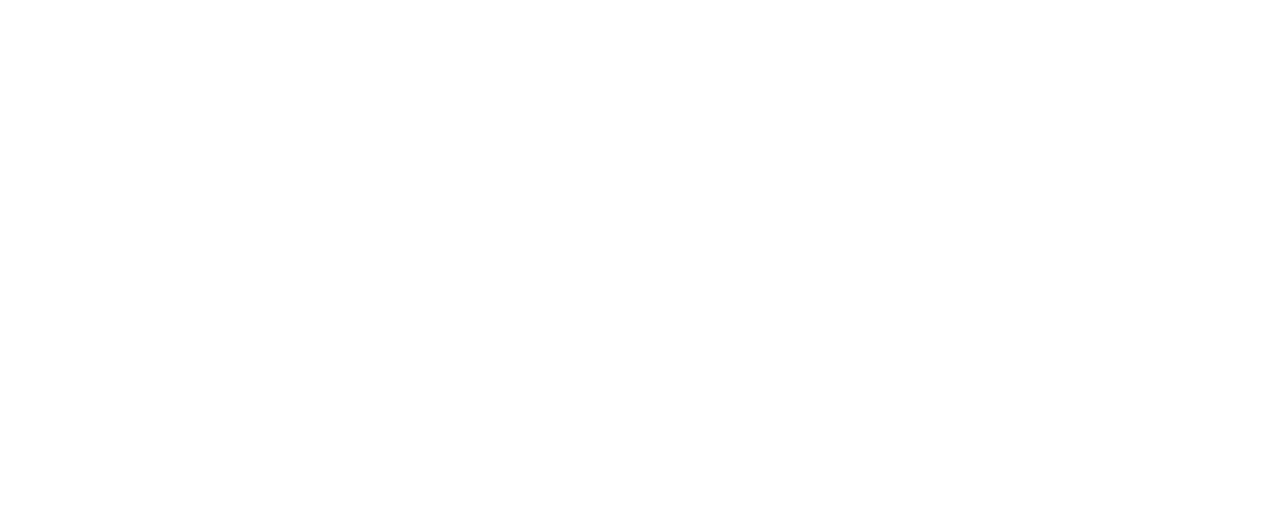
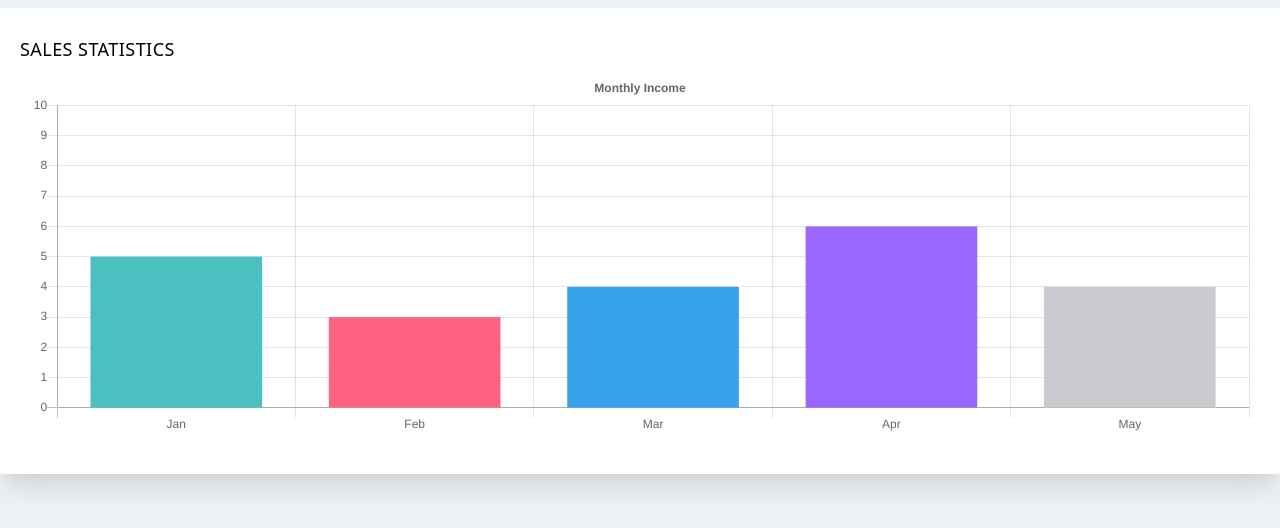
Before and after one commit to cnihtknecht/FS360, a Nuxt app: page /dashboard in a window 1280 px wide. Before the commit this address had no page. Shown: the top 528 px of the page. Built offline with nearby package versions, Linux system fonts and the light colour scheme.

Commit message:
end tutorial 4

```diff
--- /dev/null
+++ b/components/charts/BarChart.js
@@ -0,0 +1,11 @@
+import { Bar, mixins } from 'vue-chartjs'
+const { reactiveProp } = mixins
+
+export default {
+  extends: Bar,
+  mixins: [reactiveProp],
+  props: ['options'],
+  mounted () {
+    this.renderChart(this.chartData, this.options)
+  }
+}
--- /dev/null
+++ b/components/charts/LineChart.js
@@ -0,0 +1,11 @@
+import { Line, mixins } from 'vue-chartjs'
+const { reactiveProp } = mixins
+
+export default {
+  extends: Line,
+  mixins: [reactiveProp],
+  props: ['options'],
+  mounted () {
+    this.renderChart(this.chartData, this.options)
+  }
+}
--- /dev/null
+++ b/components/items/ContentCard.vue
@@ -0,0 +1,12 @@
+<template>
+    <div class="py-5 bg-white rounded-sm shadow-xl">
+        <div class="px-5 py-2 flex-col">
+            <div class="text-lg font-thin font-sans tracking-wide">
+                <slot name="title"></slot>
+            </div>
+            <div>
+                <slot name="content"></slot>
+            </div>
+        </div>
+    </div>
+</template>
--- /dev/null
+++ b/layouts/dashboard.vue
@@ -0,0 +1,10 @@
+<template>
+    <div>
+        <nuxt class="bg-gray-200 w-full h-screen" />
+    </div>
+</template>
+<script>
+    export default {
+        name:"dashboard",
+    }
+</script>
--- a/layouts/default.vue
+++ b/layouts/default.vue
@@ -4,59 +4,8 @@
   </div>
 </template>
 
-<style>
-html {
-  font-family:
-    'Source Sans Pro',
-    -apple-system,
-    BlinkMacSystemFont,
-    'Segoe UI',
-    Roboto,
-    'Helvetica Neue',
-    Arial,
-    sans-serif;
-  font-size: 16px;
-  word-spacing: 1px;
-  -ms-text-size-adjust: 100%;
-  -webkit-text-size-adjust: 100%;
-  -moz-osx-font-smoothing: grayscale;
-  -webkit-font-smoothing: antialiased;
-  box-sizing: border-box;
+<script>
+export default {
+  name:"default"
 }
-
-*,
-*::before,
-*::after {
-  box-sizing: border-box;
-  margin: 0;
-}
-
-.button--green {
-  display: inline-block;
-  border-radius: 4px;
-  border: 1px solid #3b8070;
-  color: #3b8070;
-  text-decoration: none;
-  padding: 10px 30px;
-}
-
-.button--green:hover {
-  color: #fff;
-  background-color: #3b8070;
-}
-
-.button--grey {
-  display: inline-block;
-  border-radius: 4px;
-  border: 1px solid #35495e;
-  color: #35495e;
-  text-decoration: none;
-  padding: 10px 30px;
-  margin-left: 15px;
-}
-
-.button--grey:hover {
-  color: #fff;
-  background-color: #35495e;
-}
-</style>
+</script>
--- a/package.json
+++ b/package.json
@@ -11,7 +11,9 @@
   },
   "dependencies": {
     "@nuxtjs/axios": "^5.11.0",
-    "nuxt": "^2.13.0"
+    "chart.js": "^2.9.3",
+    "nuxt": "^2.13.0",
+    "vue-chartjs": "^3.5.0"
   },
   "devDependencies": {
     "@nuxtjs/tailwindcss": "^2.0.0"
--- /dev/null
+++ b/pages/dashboard/index.vue
@@ -0,0 +1,81 @@
+<template>
+    <div class="flex flex-col">
+        <contentCard class="mt-2 mb-4">
+            <template v-slot:title>
+                SALES STATISTICS
+            </template>
+            <template v-slot:content>
+                <div class="w-full overflow-hidden p-2">
+                    <barChart :chart-data="revenueMonthly.barChartData"
+                    :options="revenueMonthly.barChartOptions" :height="120"></barChart>
+                </div>
+            </template>
+        </contentCard>
+    </div>
+</template>
+
+<script>
+import ContentCard from "~/components/items/ContentCard.vue";
+import BarChart from '~/components/charts/Barchart';
+import LineChart from '~/components/charts/LineChart';
+
+const chartColors = {
+red: 'rgb(255, 99, 132)',
+orange: 'rgb(255, 159, 64)',
+yellow: 'rgb(255, 205, 86)',
+green: 'rgb(75, 192, 192)',
+blue: 'rgb(54, 162, 235)',
+purple: 'rgb(153, 102, 255)',
+grey: 'rgb(201, 203, 207)'
+};
+
+    export default {
+        layout: "dashboard",
+        components:{
+            ContentCard,
+            BarChart,
+            LineChart
+        },
+        data(){
+            return{
+                revenueMonthly:{
+                    barChartData: {
+                        labels:['Jan','Feb', 'Mar', 'Apr', 'May'],
+                        datasets: [
+                        {
+                            label: 'Income',
+                            backgroundColor: [
+                                chartColors.green,
+                                chartColors.red,
+                                chartColors.blue,
+                                chartColors.purple,
+                                chartColors.grey],
+                            data: [5, 3, 4, 6, 4]
+                        }
+                        ],
+                    },
+                    barChartOptions: {
+                        responsive: true,
+                        legend: {
+                            display: false,
+                        },
+                        title: {
+                            display: true,
+                            text: 'Monthly Income'
+                        },
+                        scales: {
+                            yAxes: [
+                                {
+                                    ticks: {
+                                        beginAtZero: true,
+                                        suggestedMax: 10
+                                    }
+                                }
+                            ]
+                        }
+                    }
+                }
+            }
+        }
+    }
+</script>
```
Also changed, not shown: 1 other file (tests, documents, lock files or other folders).
